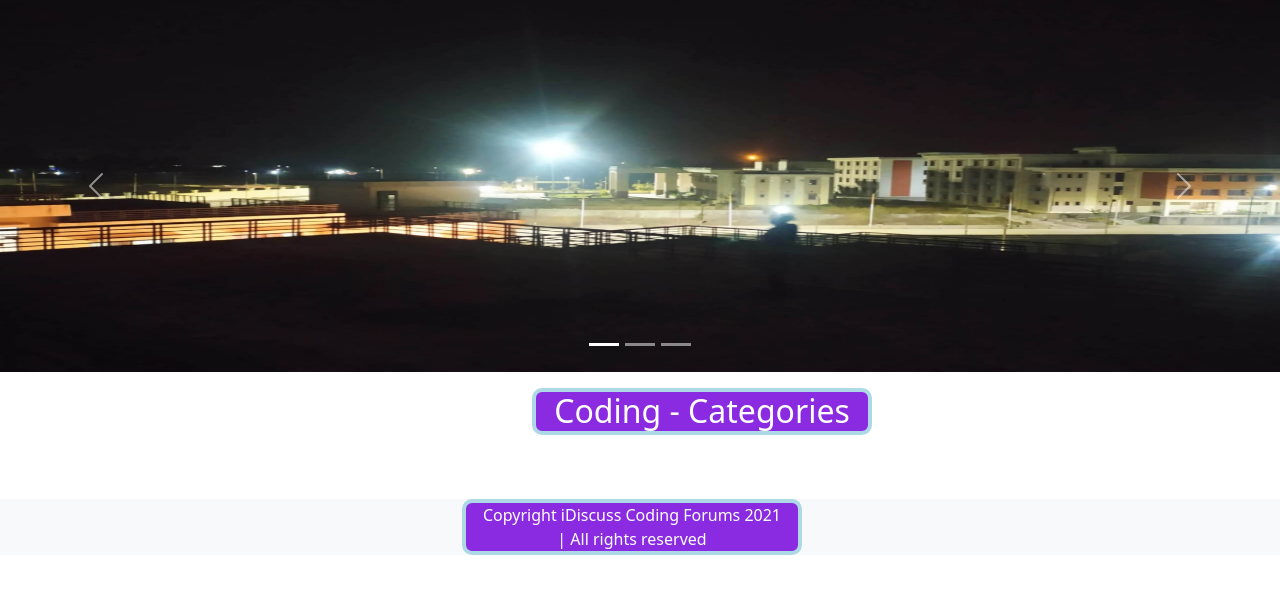
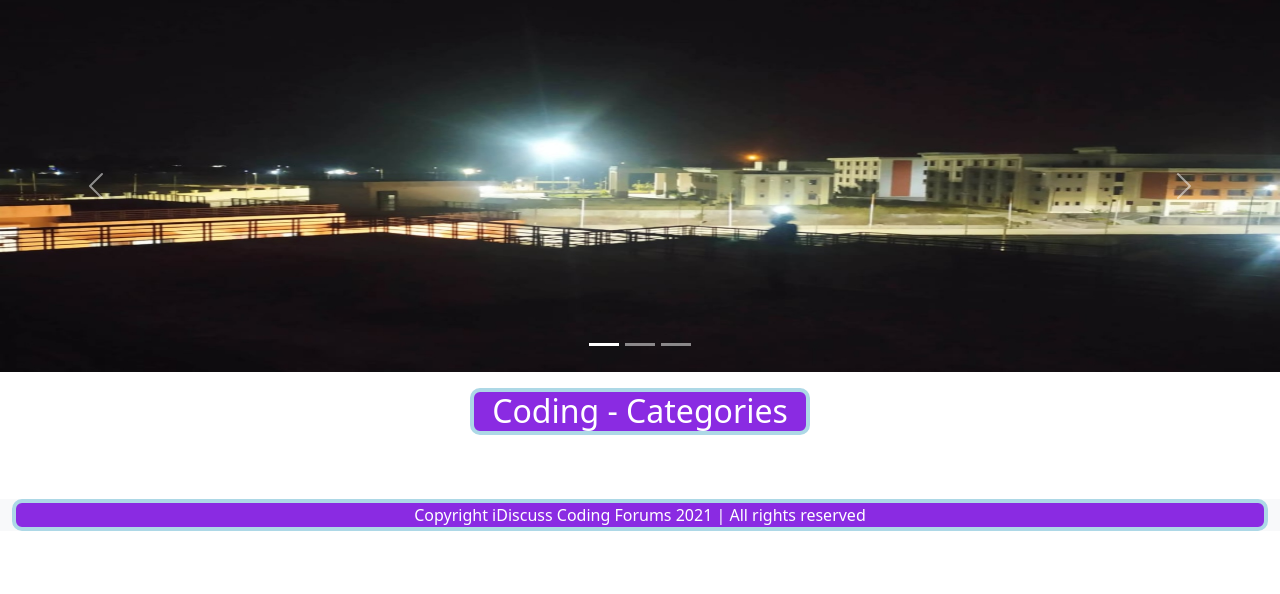
Before and after one commit to 16110402/RecForum.github.io, a PHP site: page / in a window 1280 px wide. Shown: the part 57-651 px from the top of the page. Run offline with PHP 8.4, Linux system fonts and the light colour scheme; data that the repository does not hold is empty.

Commit message:
first re co

```diff
--- a/index.php
+++ b/index.php
@@ -10,7 +10,7 @@
   <link href="https://cdn.jsdelivr.net/npm/bootstrap@5.0.0-beta3/dist/css/bootstrap.min.css" rel="stylesheet" integrity="sha384-eOJMYsd53ii+scO/bJGFsiCZc+5NDVN2yr8+0RDqr0Ql0h+rP48ckxlpbzKgwra6" crossorigin="anonymous">
 
   <title>Welcome to !REC Forum - coding Forum</title>
-  <style>
+  <!-- <style>
     .text-center{
       border:4px solid;
       border-radius:10px;
@@ -21,7 +21,7 @@
       background-color:blueviolet;
       color: white;
     }
-  </style>
+  </style> -->
 </head>
 
 <body>
@@ -57,7 +57,9 @@
   </div>
 
   <div class="container my-3">
-    <h2 class="text-center">Coding - Categories</h1>
+    <!-- <div class="text-center my-3"> -->
+    <h2 class="container text-center" style="color: white;background-color:blueviolet;text-align: center;border:4px solid;border-radius:10px;border-color: lightblue;width: 340px;">Coding - Categories</h2>
+    <!-- </div> -->
       <div class="row my-3">
 
         <!-- Fetch all the categories -->
```
